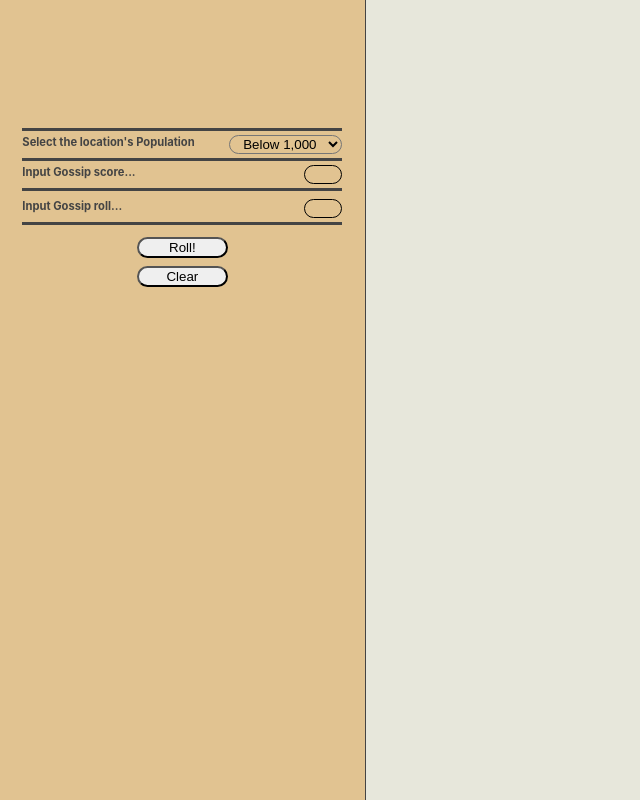
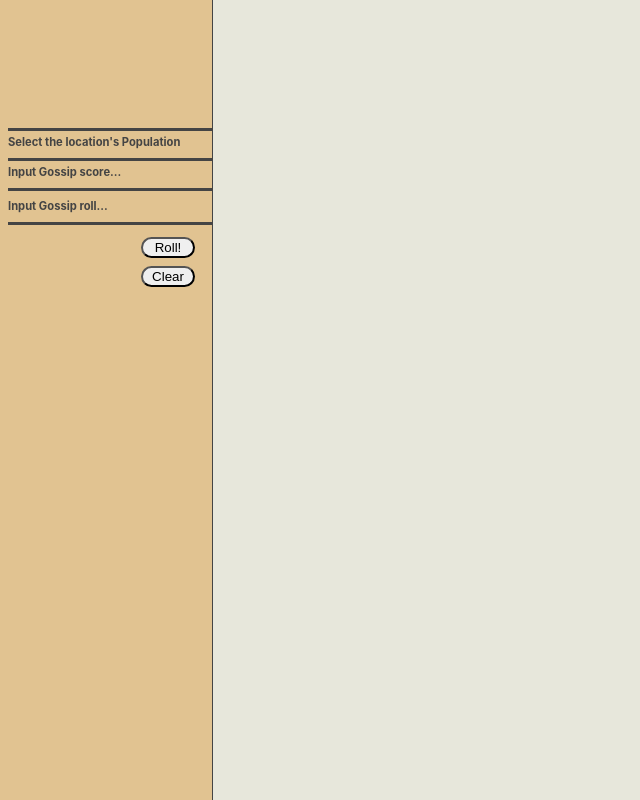
Before and after one commit to justricky21/wfrp-shoppe-generator, a React (Create React App) app: page / in a window 1280 px wide. Shown: the whole page, without its empty margins (0-640 px from the left). Built offline with nearby package versions, Linux system fonts and the light colour scheme.

Commit message:
redone app css

```diff
--- a/src/App.css
+++ b/src/App.css
@@ -9,15 +9,15 @@
   -moz-appearance: textfield;
 }
 
-.app {
-  display: grid;
-  grid-template-columns: 2fr 5fr;
-}
-
 body {
   background-color: #e7e7db;
   color: #444;
   font-size: 0.7rem;
 }
 
+.app {
+  display: grid;
+  grid-template-columns: repeat(6, minmax(200px, 1fr));
+}
+
 /* 705446, E1C391, FDF4E3, 3C3431 */
```
